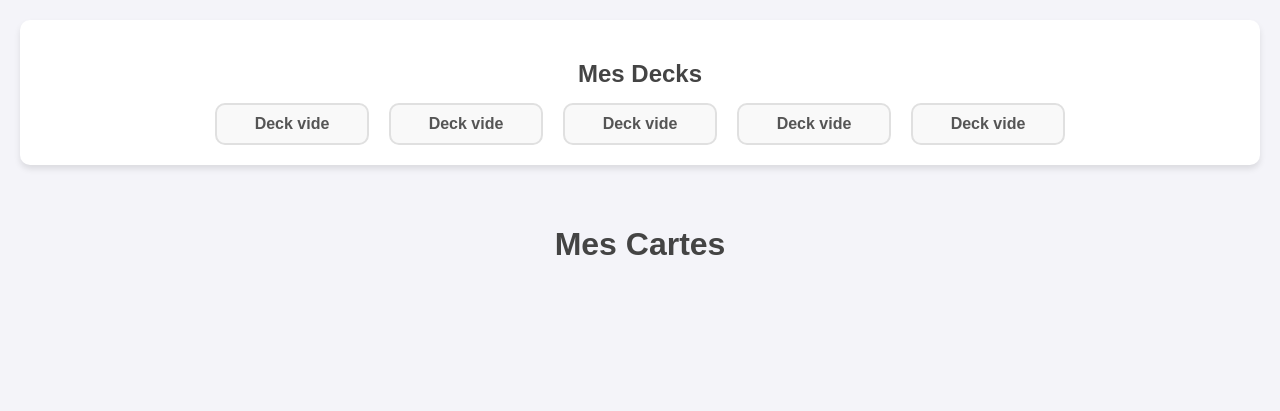
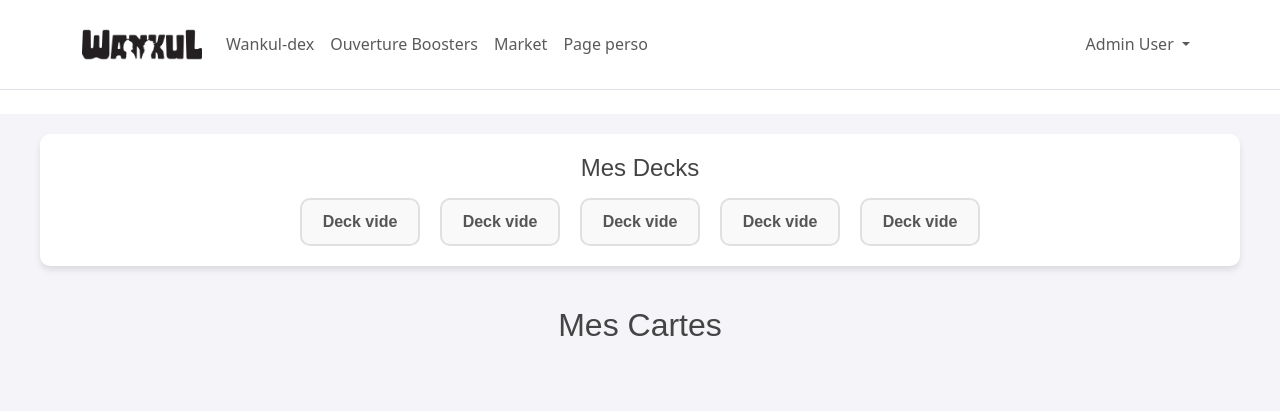
Before and after one commit to Higorami/WankulTCGLaravelProject, a Laravel app: page /user/cards in a window 1280 px wide. Shown: the top 411 px of the page. Run offline with Laravel 12, Linux system fonts and the light colour scheme; a user stored in the database is signed in; data comes from the database, SQL or seed files in the repository; data that the repository does not hold is empty.

Commit message:
Ajout page perso a la navbar et ajout navbar a la page perso

```diff
--- a/wankulTCG/resources/views/cards.blade.php
+++ b/wankulTCG/resources/views/cards.blade.php
@@ -4,6 +4,7 @@
     <meta charset="UTF-8">
     <meta name="viewport" content="width=device-width, initial-scale=1.0">
     <title>Mes Cartes</title>
+    <link rel="stylesheet" href="https://cdn.jsdelivr.net/npm/bootstrap@5.3.0-alpha1/dist/css/bootstrap.min.css">
     <style>
         .decks-container {
             width: 100%;
@@ -45,12 +46,12 @@
             border-color: #ff9500;
             box-shadow: 0 0 10px rgba(255, 149, 0, 0.5);
         }
-        body {
+        .page_content {
             font-family: Arial, sans-serif;
             margin: 0;
             padding: 0;
+            display: flex;
             background-color: #f4f4f9;
-            display: flex;
             flex-direction: column;
             align-items: center;
         }
@@ -116,6 +117,10 @@
     </style>
 </head>
 <body>
+<div class="bootstrap-wrapper">
+    @include('nav_main')
+</div>
+<div class="page_content">
     <div class="decks-container">
         <h2 class="section-title">Mes Decks</h2>
         <div class="decks-list">
@@ -133,7 +138,6 @@
         </div>
     </div>
 
-
     <div class="header">
         <h1>Mes Cartes</h1>
     </div>
@@ -149,5 +153,6 @@
             </div>
         @endforeach
     </div>
+</div>
 </body>
 </html>
--- a/wankulTCG/resources/views/nav_main.blade.php
+++ b/wankulTCG/resources/views/nav_main.blade.php
@@ -21,6 +21,9 @@
                     </li>
                     <li class="nav-item">
                         <a class="nav-link" href="{{ url('client/' . Auth::id()) . '/market' }}">Market</a>
+                    </li>
+                    <li class="nav-item">
+                        <a class="nav-link" href="{{ url('user/cards') }}">Page perso</a>
                     </li>
                 @endauth
             </ul>
```
Lines whose indentation alone changed are shown as unchanged.
